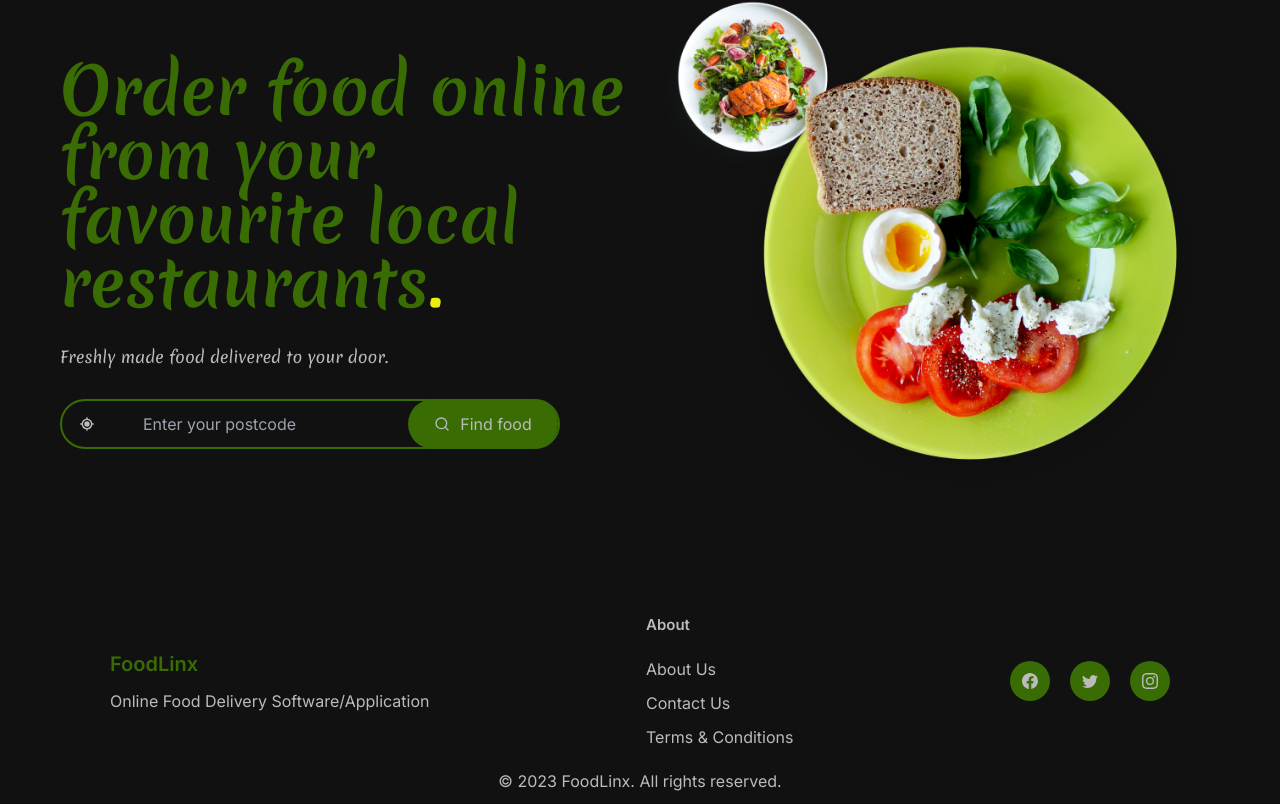
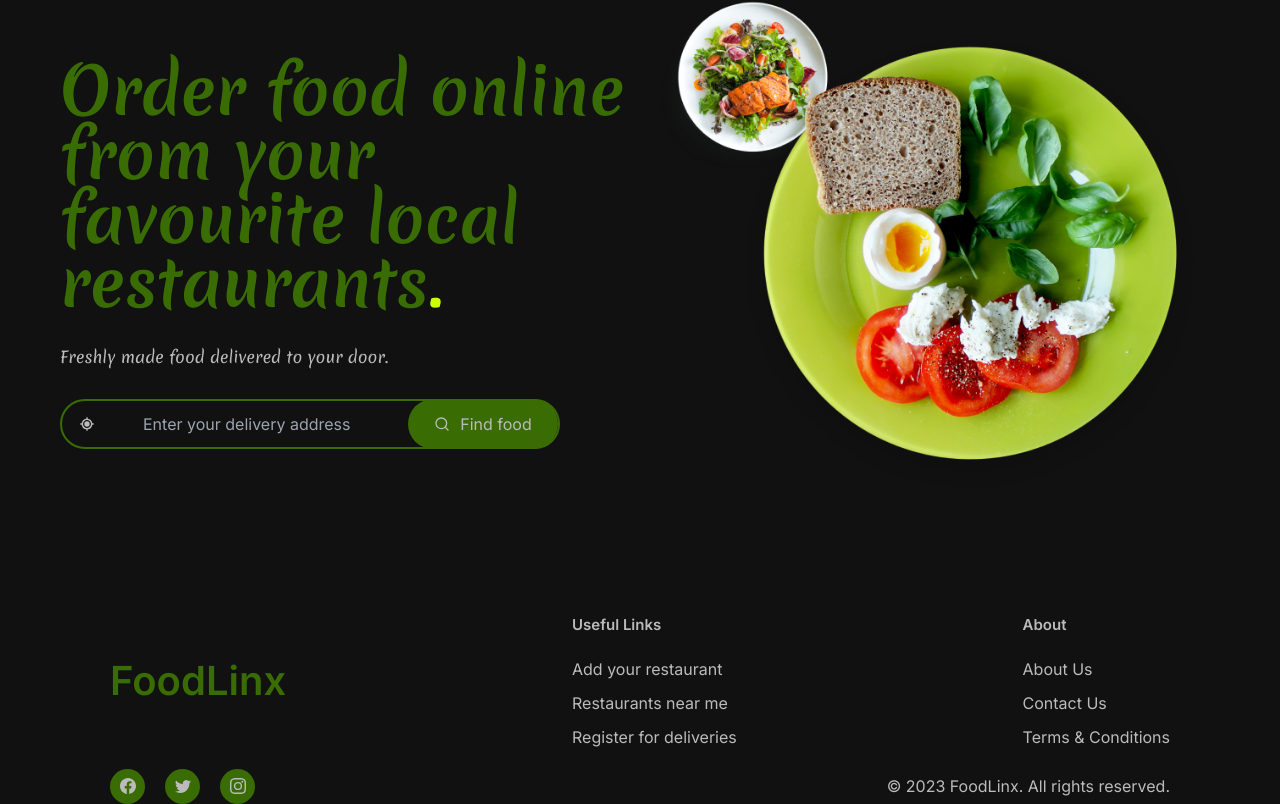
Before and after one commit to FoodLinx/PortfolioProject, a Next.js app in the folder portfolio_project/: page / in a window 1280 px wide. Shown: the part 186-990 px from the top of the page. Built offline with nearby package versions, Linux system fonts and the light colour scheme.

Commit message:
updated the Navbar and height of hero

```diff
--- a/portfolio_project/src/app/home.module.scss
+++ b/portfolio_project/src/app/home.module.scss
@@ -8,7 +8,7 @@
 }
 
 .hero {
-  height: calc(100vh - 80px);
+  min-height: calc(100vh - 80px);
   display: flex;
   flex-direction: column;
   justify-content: center;
@@ -28,7 +28,7 @@
     width: 600px;
 
     span {
-      color: rgb(233, 236, 16);
+      color: rgb(201, 255, 7);
     }
   }
 
--- a/portfolio_project/src/app/page.js
+++ b/portfolio_project/src/app/page.js
@@ -27,7 +27,7 @@ export default function Home() {
           <div className={home.icon}>
             <BiCurrentLocation />
           </div>
-          <input type="text" placeholder="Enter your postcode" />
+          <input type="text" placeholder="Enter your delivery address" />
           <button>
             <FiSearch/>
             Find food
--- a/portfolio_project/src/components/Footer/Footer.js
+++ b/portfolio_project/src/components/Footer/Footer.js
@@ -8,8 +8,18 @@ export const Footer = () => {
       <div className={foot.content}>
         <div className={foot.linx}>
           <h1>FoodLinx</h1>
-          <p>Online Food Delivery Software/Application</p>
+          {/* <p>Online Food Delivery Software/Application</p> */}
         </div>
+
+        <div className={foot.usefull_links}>
+          <h3>Useful Links</h3>
+          <div className={foot.links}>
+            <a href="#">Add your restaurant</a>
+            <a href="#">Restaurants near me</a>
+            <a href="#">Register for deliveries</a>
+          </div>
+        </div>
+
         <div className={foot.about}>
           <h3>About</h3>
           <div className={foot.links}>
@@ -19,15 +29,14 @@ export const Footer = () => {
           </div>
         </div>
 
+      </div>
+      <div className={foot.copy}>
         <div className={foot.socialIcons}>
           <div className={foot.icon}><BsFacebook /></div>
           <div className={foot.icon}><BsTwitter /></div>
           <div className={foot.icon}><BsInstagram /></div>
         </div>
-
-      </div>
-      <div className={foot.copy}>
-      © 2023 FoodLinx. All rights reserved.
+        <div>© 2023 FoodLinx. All rights reserved.</div>
       </div>
     </div>
   )
--- a/portfolio_project/src/components/Footer/footer.module.scss
+++ b/portfolio_project/src/components/Footer/footer.module.scss
@@ -1,7 +1,7 @@
 .container {
   display: flex;
   flex-direction: column;
-  height: 180px;
+  // min-height: 180px;
   gap: 20px;
   margin: 0 50px;
 
@@ -18,13 +18,13 @@
       gap: 10px;
 
       h1 {
-        font-size: 20px;
+        font-size: 40px;
         font-weight: 600;
         color: #396C03;
       }
     }
 
-    .about {
+    .about, .usefull_links {
       display: flex;
       flex-direction: column;
       justify-content: left;
@@ -43,6 +43,15 @@
       }
     }
 
+
+  }
+
+  .copy {
+    display: flex;
+    flex-direction: row;
+    align-items: center;
+    justify-content: space-between;
+
     .socialIcons {
       display: flex;
       flex-direction: row;
@@ -51,8 +60,8 @@
       gap: 20px;
 
       .icon {
-        width: 40px;
-        height: 40px;
+        width: 35px;
+        height: 35px;
         background: #396C03;
         border-radius: 50%;
         display: flex;
@@ -61,12 +70,5 @@
         cursor: pointer;
       }
     }
-
-  }
-
-  .copy {
-    display: flex;
-    align-items: center;
-    justify-content: center;
   }
 }
```
